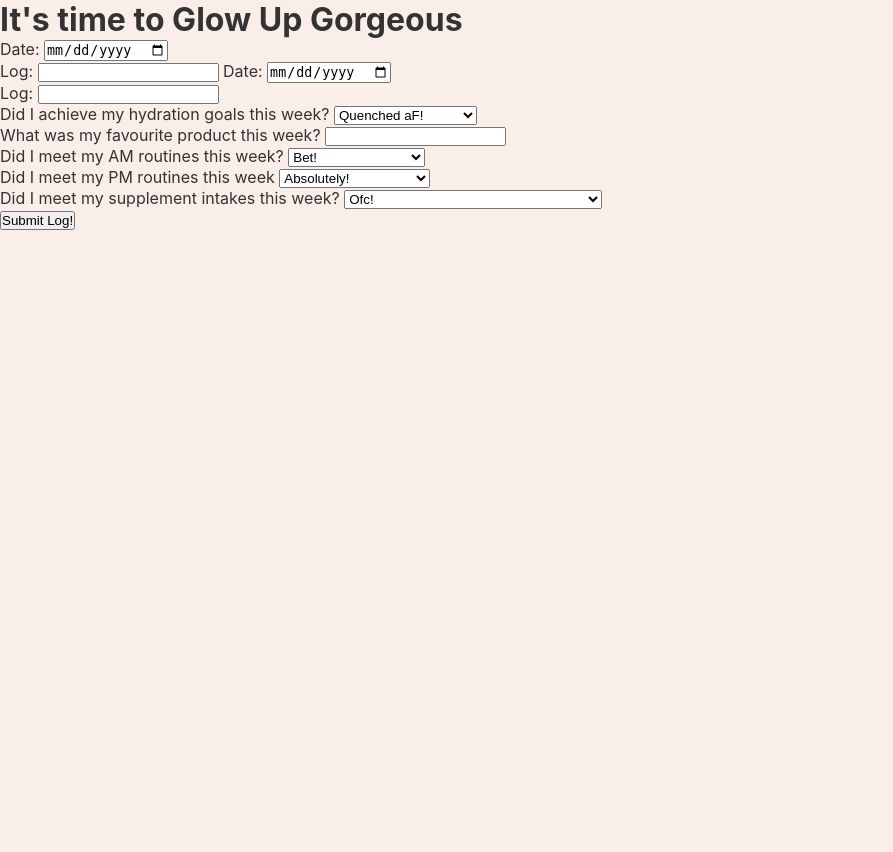
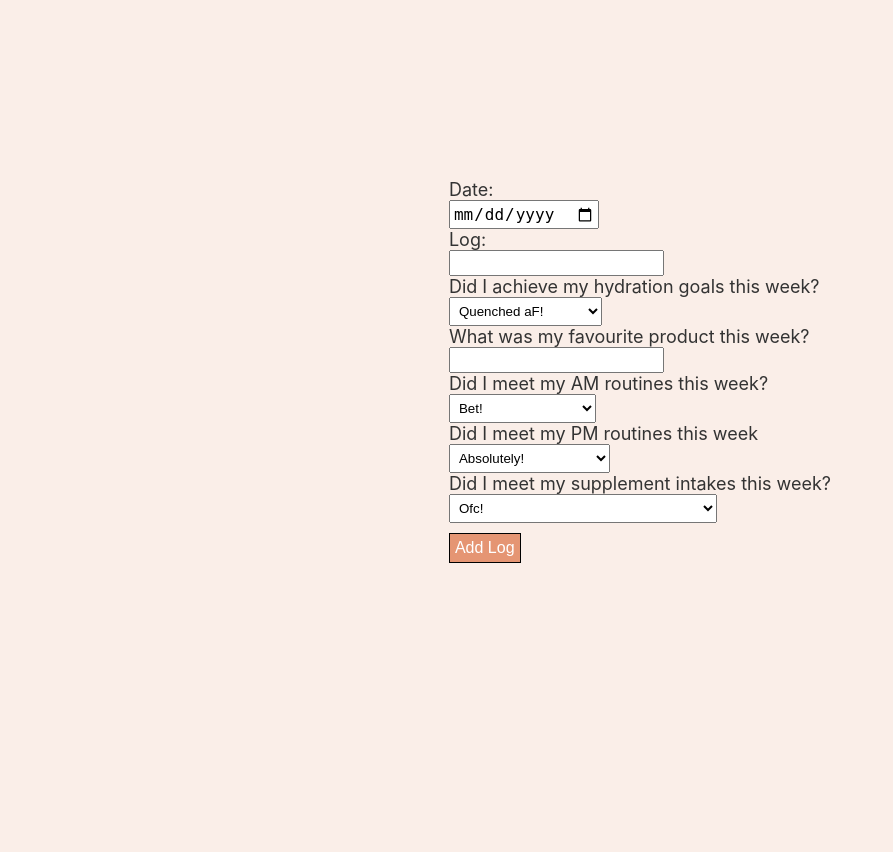
Before and after one commit to mish-a14/GlowUp, a Django app: page /log/hairdiary/create_form/ in a window 1280 px wide. Shown: the part 64-916 px from the top of the page, without its empty margins (0-893 px from the left). Before the commit the page ends 294 px from the top, so only its background shows below. Run offline with Django 3.2, Linux system fonts and the light colour scheme; the visitor is signed in with stand-in values (Sample User, id 1).

Commit message:
style create forms

```diff
--- a/main_app/static/css/base-style.css
+++ b/main_app/static/css/base-style.css
@@ -398,6 +398,44 @@ nav .logo {
   font-size: 16px;
 }
 
+/* CREATE AND UPDATE FORMS */
+
+.create-contain {
+  width: 100%;
+  height: 94vh;
+  display: flex;
+  flex-direction: column;
+  justify-content: center;
+  align-items: center;
+}
+
+.form-btn {
+  padding: 5px;
+  outline: none;
+  border: 1px solid black;
+  background-color: #e59573;
+  font-size: 16px;
+  color: white;
+  margin: 10px 0px;
+}
+
+.create-contain label {
+  font-size: 18px;
+}
+
+.create-contain input {
+  font-size: 16px;
+  padding: 2px;
+}
+
+.create-contain select {
+  padding: 5px;
+}
+
+.create-contain p {
+  font-size: 18px;
+}
+
 /* MEDIA QUERIES */
 
 @media screen and (min-width: 950px) {
--- a/main_app/templates/create_form.html
+++ b/main_app/templates/create_form.html
@@ -1,51 +1,53 @@
 {% extends 'base.html' %}
-
-
 {% block content %}
 
-<h1>It's time to Glow Up Gorgeous</h1>
+<div class="create-contain">
+
+<div class="form-create">
 
 <form method='POST' action='/log/hairdiary/submit_create_form/'>
     {% csrf_token %}
-    Date: <input type='date' name='date' autocomplete="off"/>
+    <p>Date:</p> <input type='date' name='date' autocomplete="off"/>
     <br />
-    Log: <input name='log' autocomplete="off"/>
-    Date: <input type='date' name='date' autocomplete="off"/>
-    <br />
-    Log: <input name='log' autocomplete="off"/>
+    <p>Log:</p> <input name='log' autocomplete="off"/>
     <br />
     <label for="water">Did I achieve my hydration goals this week?</label>
+    <br />
     <select name='water'>
         <option value="True">Quenched aF!</option>
         <option value="False">Oops, not this week.</option>
     </select>
     <br />
     <label for="product">What was my favourite product this week?</label>
+    <br />
     <input name='product' autocomplete="off"/>
     <br />
     <label for="morning">Did I meet my AM routines this week?</label>
+    <br />
     <select name='morning'>
         <option value="True">Bet!</option>
         <option value="False">Maybe next week...</option>
     </select>
     <br />
     <label for="night">Did I meet my PM routines this week</label>
+    <br />
     <select name='night'>
         <option value="True">Absolutely!</option>
         <option value="False">I forgot some nights...</option>
     </select>
     <br />
     <label for="supplements">Did I meet my supplement intakes this week?</label>
+    <br />
     <select name='supplements'>
         <option value="True">Ofc!</option>
         <option value="False">Not a good supplements week for me....</option>
     </select>
     <br />
 
-    <button>Submit Log!</button>
-
+    <button class="form-btn">Add Log</button>
 </form>
 
-
+</div>
+</div>
 
 {% endblock %}
```
Also changed, not shown: main_app/templates/skin_create_form.html (+13 -8 lines).
